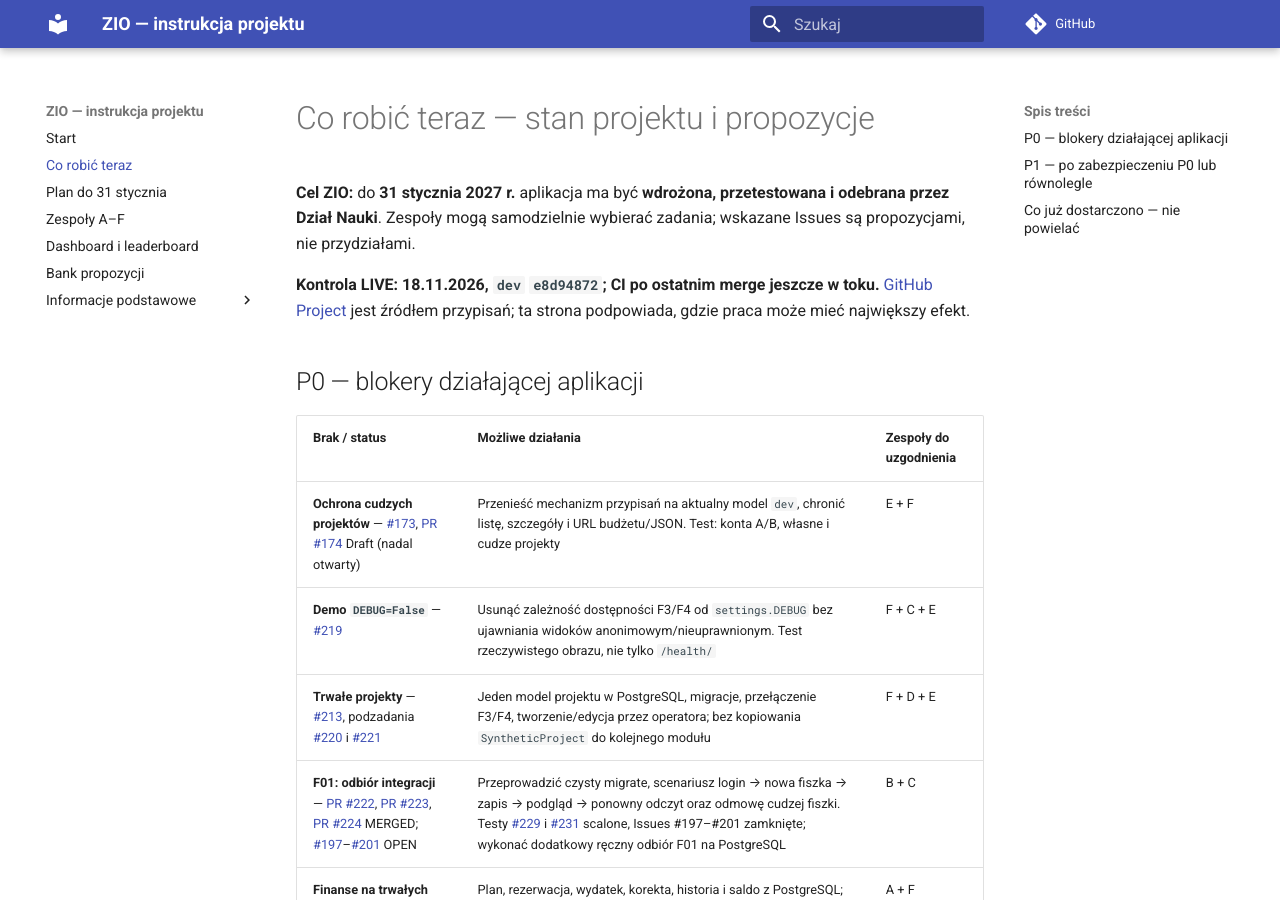
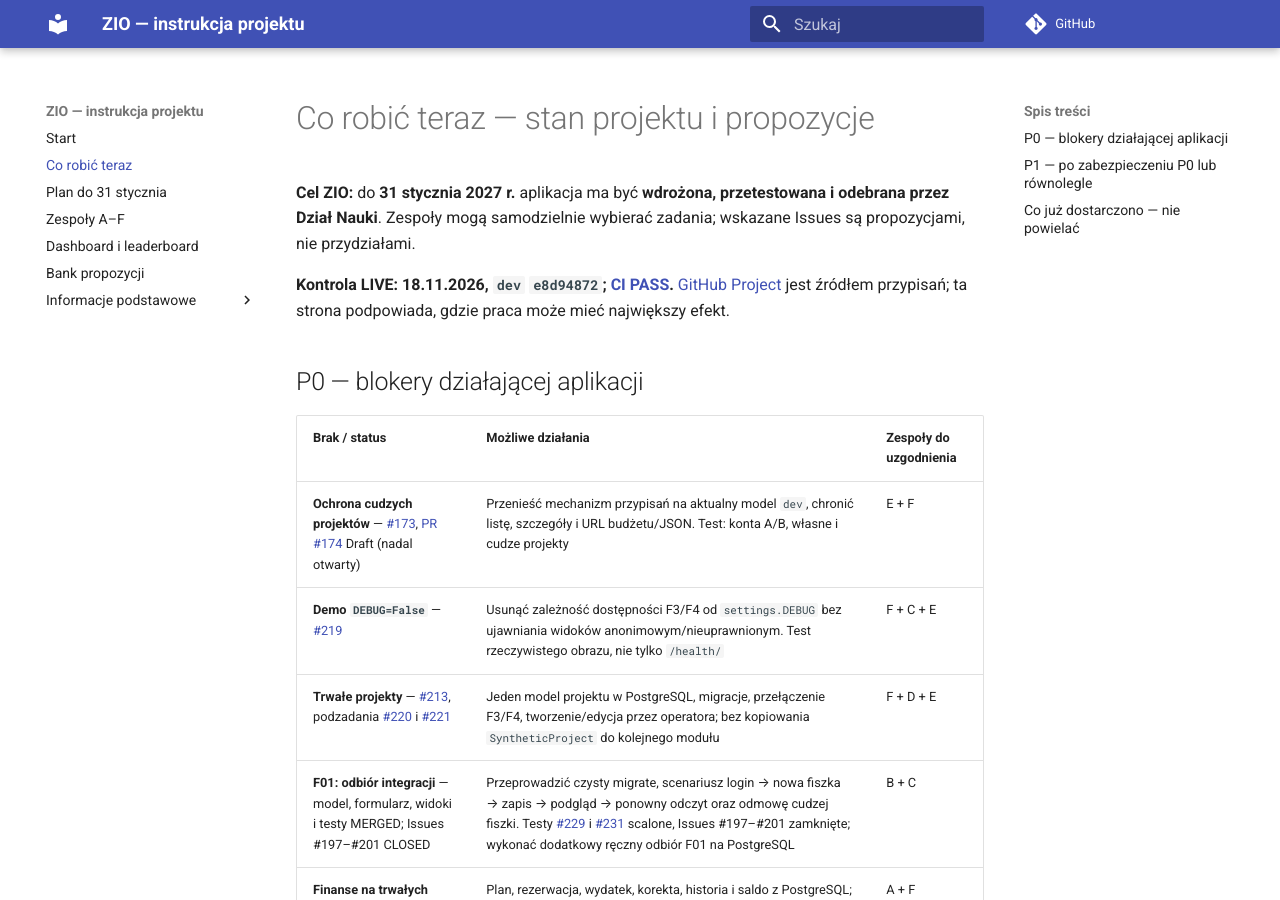
Before and after one commit to zio-wi-pb-mc/pb-science-office-manual, an MkDocs documentation site: the page built from manual/16-propozycje-zadan-po-audycie.md, in a window 1280 px wide and 900 px high. Built offline with MkDocs 1.6.1 and Material for MkDocs 9.7.7, drawn with Linux system fonts in a browser that asks for light colours; comment, search, counter and statistics services are not loaded.

Commit message:
docs: align live CI and E/F coordination at 18 Nov

```diff
--- a/manual/16-propozycje-zadan-po-audycie.md
+++ b/manual/16-propozycje-zadan-po-audycie.md
@@ -2,7 +2,7 @@
 
 **Cel ZIO:** do **31 stycznia 2027 r.** aplikacja ma być **wdrożona, przetestowana i odebrana przez Dział Nauki**. Zespoły mogą samodzielnie wybierać zadania; wskazane Issues są propozycjami, nie przydziałami.
 
-**Kontrola LIVE: 18.11.2026, `dev` `e8d94872`; CI po ostatnim merge jeszcze w toku.** [GitHub Project](https://github.com/orgs/zio-wi-pb-mc/projects/1/views/1) jest źródłem przypisań; ta strona podpowiada, gdzie praca może mieć największy efekt.
+**Kontrola LIVE: 18.11.2026, `dev` `e8d94872`; [CI PASS](https://github.com/zio-wi-pb-mc/pb-science-office/actions/runs/44258929850).** [GitHub Project](https://github.com/orgs/zio-wi-pb-mc/projects/1/views/1) jest źródłem przypisań; ta strona podpowiada, gdzie praca może mieć największy efekt.
 
 ## P0 — blokery działającej aplikacji
 
@@ -11,7 +11,7 @@
 | **Ochrona cudzych projektów** — [#173](https://github.com/zio-wi-pb-mc/pb-science-office/issues/173), [PR #174](https://github.com/zio-wi-pb-mc/pb-science-office/pull/174) Draft (nadal otwarty) | Przenieść mechanizm przypisań na aktualny model `dev`, chronić listę, szczegóły i URL budżetu/JSON. Test: konta A/B, własne i cudze projekty | E + F |
 | **Demo `DEBUG=False`** — [#219](https://github.com/zio-wi-pb-mc/pb-science-office/issues/219) | Usunąć zależność dostępności F3/F4 od `settings.DEBUG` bez ujawniania widoków anonimowym/nieuprawnionym. Test rzeczywistego obrazu, nie tylko `/health/` | F + C + E |
 | **Trwałe projekty** — [#213](https://github.com/zio-wi-pb-mc/pb-science-office/issues/213), podzadania [#220](https://github.com/zio-wi-pb-mc/pb-science-office/issues/220) i [#221](https://github.com/zio-wi-pb-mc/pb-science-office/issues/221) | Jeden model projektu w PostgreSQL, migracje, przełączenie F3/F4, tworzenie/edycja przez operatora; bez kopiowania `SyntheticProject` do kolejnego modułu | F + D + E |
-| **F01: odbiór integracji** — [PR #222](https://github.com/zio-wi-pb-mc/pb-science-office/pull/222), [PR #223](https://github.com/zio-wi-pb-mc/pb-science-office/pull/223), [PR #224](https://github.com/zio-wi-pb-mc/pb-science-office/pull/224) MERGED; [#197](https://github.com/zio-wi-pb-mc/pb-science-office/issues/197)–[#201](https://github.com/zio-wi-pb-mc/pb-science-office/issues/201) OPEN | Przeprowadzić czysty migrate, scenariusz login → nowa fiszka → zapis → podgląd → ponowny odczyt oraz odmowę cudzej fiszki. Testy [#229](https://github.com/zio-wi-pb-mc/pb-science-office/pull/229) i [#231](https://github.com/zio-wi-pb-mc/pb-science-office/pull/231) scalone, Issues #197–#201 zamknięte; wykonać dodatkowy ręczny odbiór F01 na PostgreSQL | B + C |
+| **F01: odbiór integracji** — model, formularz, widoki i testy MERGED; Issues #197–#201 CLOSED | Przeprowadzić czysty migrate, scenariusz login → nowa fiszka → zapis → podgląd → ponowny odczyt oraz odmowę cudzej fiszki. Testy [#229](https://github.com/zio-wi-pb-mc/pb-science-office/pull/229) i [#231](https://github.com/zio-wi-pb-mc/pb-science-office/pull/231) scalone, Issues #197–#201 zamknięte; wykonać dodatkowy ręczny odbiór F01 na PostgreSQL | B + C |
 | **Finanse na trwałych danych** — [#214](https://github.com/zio-wi-pb-mc/pb-science-office/issues/214) | Plan, rezerwacja, wydatek, korekta, historia i saldo z PostgreSQL; wykorzystać istniejące testy F4, w tym [PR #218](https://github.com/zio-wi-pb-mc/pb-science-office/pull/218) | A + F |
 | **Importer do docelowych modeli** — [#216](https://github.com/zio-wi-pb-mc/pb-science-office/issues/216), [PR #226](https://github.com/zio-wi-pb-mc/pb-science-office/pull/226) MERGED | Zachować działające walidacje/dry-run/idempotencję; podłączyć do modelu z #220, sprawdzić zgodność sum i lat | D + F |
 
```
